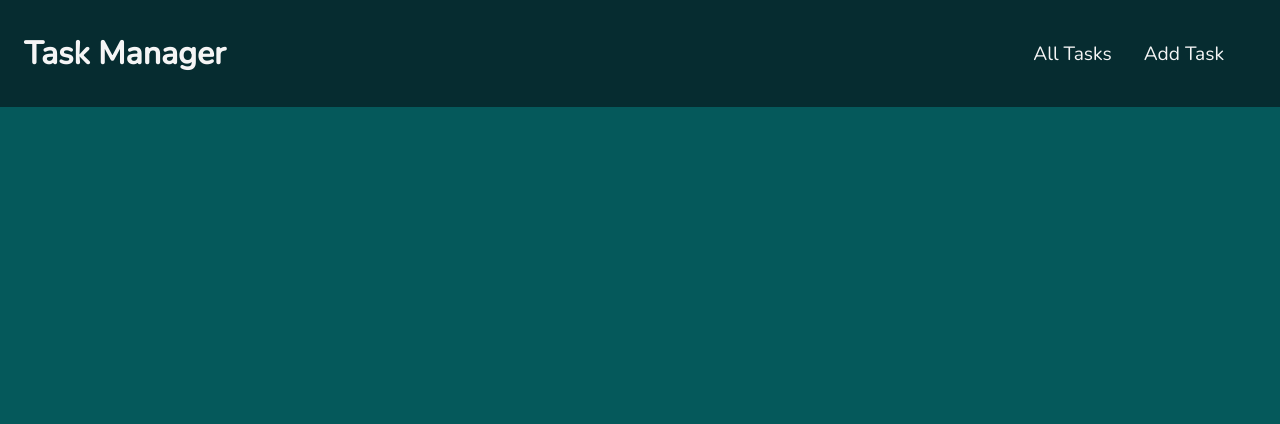
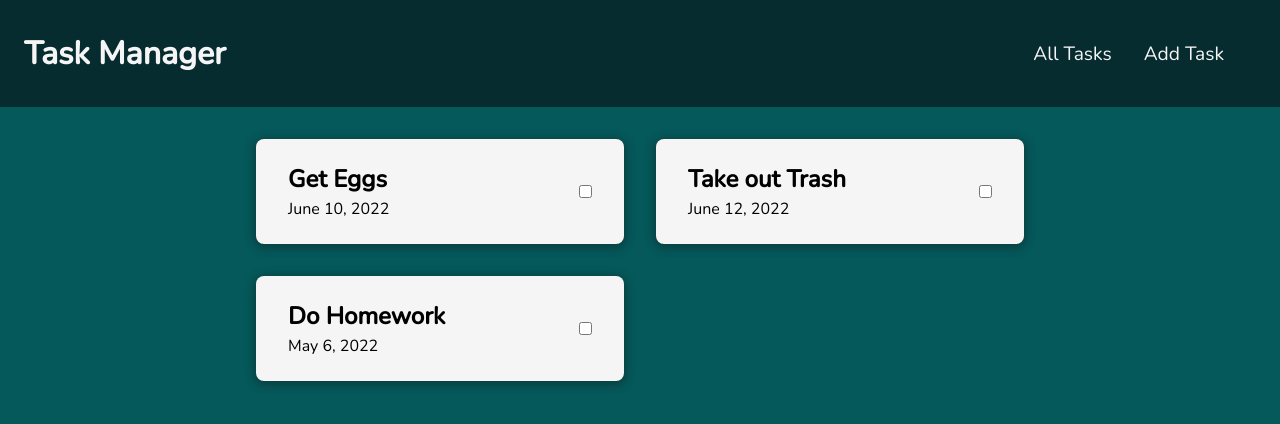
Before and after one commit to rahulgimhavanekar/Task-Manager, a React (Create React App) app in the folder client/: page / in a window 1280 px wide. Shown: the top 424 px of the page. Built offline with nearby package versions, Linux system fonts and the light colour scheme.

Commit message:
Added TodoList component

```diff
--- a/client/src/App.js
+++ b/client/src/App.js
@@ -1,7 +1,12 @@
 import Layout from "./components/Layout/Layout";
+import TodoList from "./components/Todos/TodoList";
 
 function App() {
-  return <Layout></Layout>;
+  return (
+    <Layout>
+      <TodoList />
+    </Layout>
+  );
 }
 
 export default App;
--- /dev/null
+++ b/client/src/components/Todos/Todo.js
@@ -0,0 +1,16 @@
+import React from "react";
+import classes from "./Todo.module.css";
+
+const Todo = ({ title, date, description }) => {
+  return (
+    <div className={classes.tile}>
+      <div className={classes.text}>
+        <h2>{title}</h2>
+        <p>{date}</p>
+      </div>
+      <input type="checkbox" />
+    </div>
+  );
+};
+
+export default Todo;
--- /dev/null
+++ b/client/src/components/Todos/Todo.module.css
@@ -0,0 +1,17 @@
+.tile {
+  background-color: #f5f5f5;
+  border-radius: 8px;
+  padding: 1.5rem 2rem;
+  display: flex;
+  align-items: center;
+  justify-content: space-between;
+  box-shadow: 0 2px 10px 2px rgba(20, 20, 20, 0.4);
+}
+
+.tile:hover {
+  background-color: #ebebeb;
+}
+
+.text h2 {
+  margin-bottom: 0.2rem;
+}
--- /dev/null
+++ b/client/src/components/Todos/TodoList.js
@@ -0,0 +1,46 @@
+import React from "react";
+import Todo from "./Todo";
+import classes from "./TodoList.module.css";
+
+const DUMMY_DATA = [
+  {
+    id: 1,
+    title: "Get Eggs",
+    description:
+      "Lorem ipsum dolor sit amet consectetur adipisicing elit. Et, mollitia!",
+    date: "June 10, 2022",
+  },
+  {
+    id: 2,
+    title: "Take out Trash",
+    description:
+      "Lorem ipsum dolor sit amet, consectetur adipisicing elit. Veritatis optio itaque inventore debitis dolor quod?",
+    date: "June 12, 2022",
+  },
+  {
+    id: 3,
+    title: "Do Homework",
+    description:
+      "Lorem ipsum dolor sit amet, consectetur adipisicing elit. Veritatis optio itaque inventore",
+    date: "May 6, 2022",
+  },
+];
+
+const TodoList = () => {
+  return (
+    <div className={classes.todo_list}>
+      {DUMMY_DATA.map((todo) => {
+        return (
+          <Todo
+            key={todo.id}
+            title={todo.title}
+            description={todo.description}
+            date={todo.date}
+          />
+        );
+      })}
+    </div>
+  );
+};
+
+export default TodoList;
--- /dev/null
+++ b/client/src/components/Todos/TodoList.module.css
@@ -0,0 +1,7 @@
+.todo_list {
+  width: 60%;
+  display: grid;
+  grid-template-columns: 1fr 1fr;
+  margin: 2rem auto;
+  gap: 2rem;
+}
```
